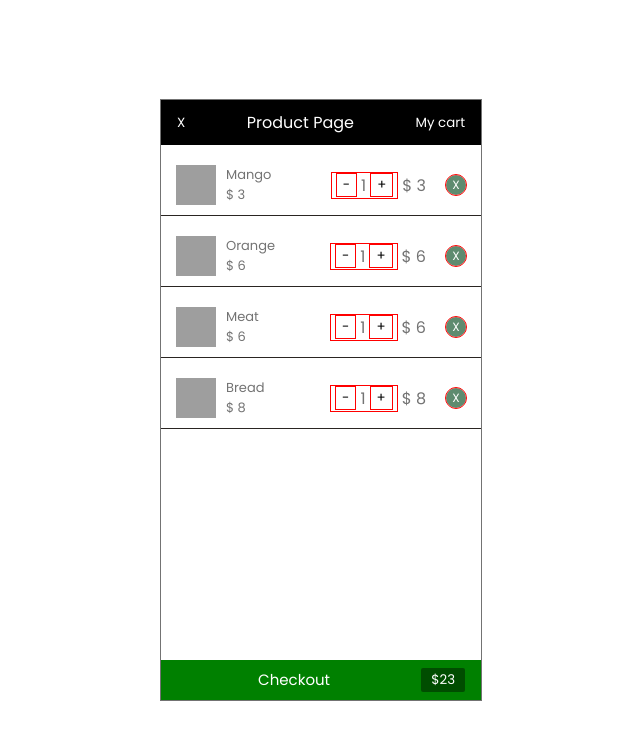
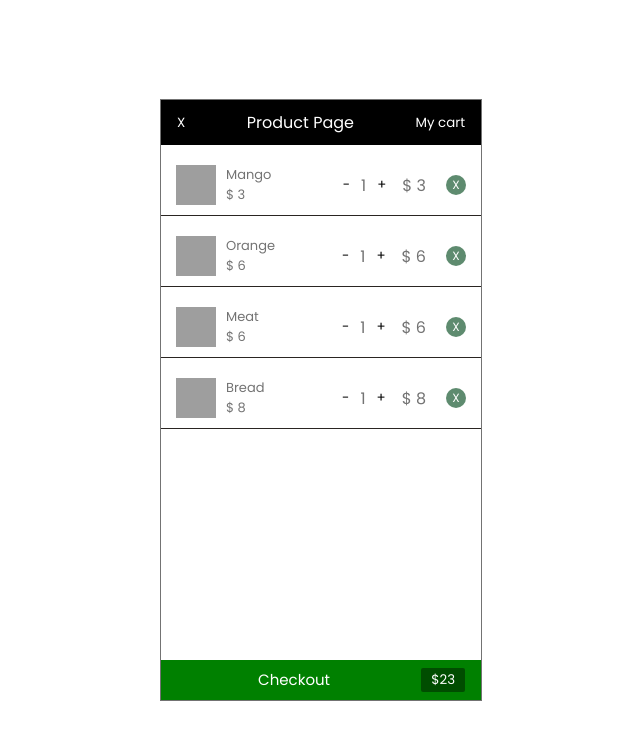
Before and after one commit to Casprine/react-cart, a React (Create React App) app: page / in a window 1280 px wide. Shown: the top 740 px of the page, without its empty margins (319-959 px from the left). Built offline with nearby package versions, Linux system fonts and the light colour scheme; grey boxes are pictures that could not be loaded.

Commit message:
update styles

```diff
--- a/src/components/CartItem/style.css
+++ b/src/components/CartItem/style.css
@@ -24,7 +24,6 @@
   display: flex;
   justify-content: center;
   align-items: center;
-  outline: 1px solid red;
   margin: 0px 5px;
 }
 
@@ -33,7 +32,6 @@
   margin: 0 5px;
   background: transparent;
   color: black;
-  outline: 1px solid red;
   cursor: pointer;
 }
 
@@ -45,5 +43,4 @@
   height: 20px;
   font-size: 12px;
   cursor: pointer;
-  outline: 1px solid red;
 }
```
